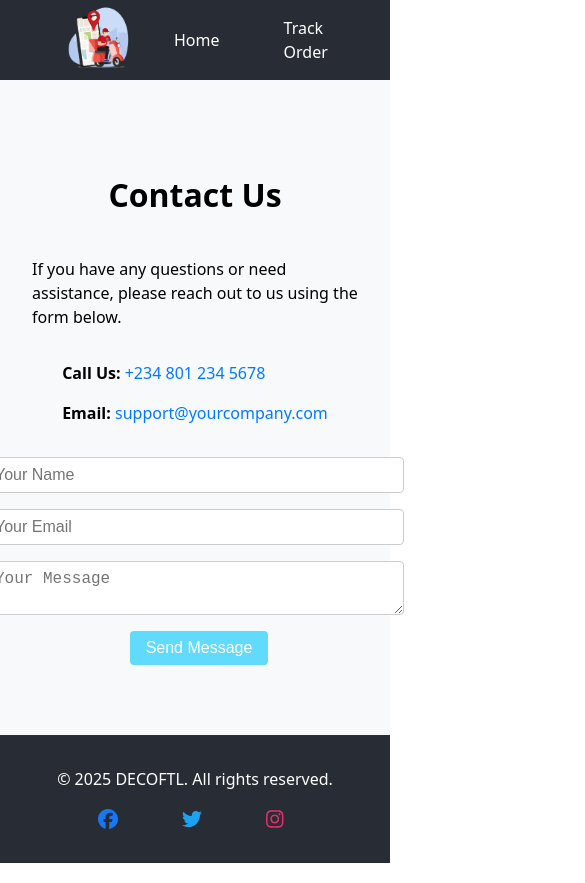
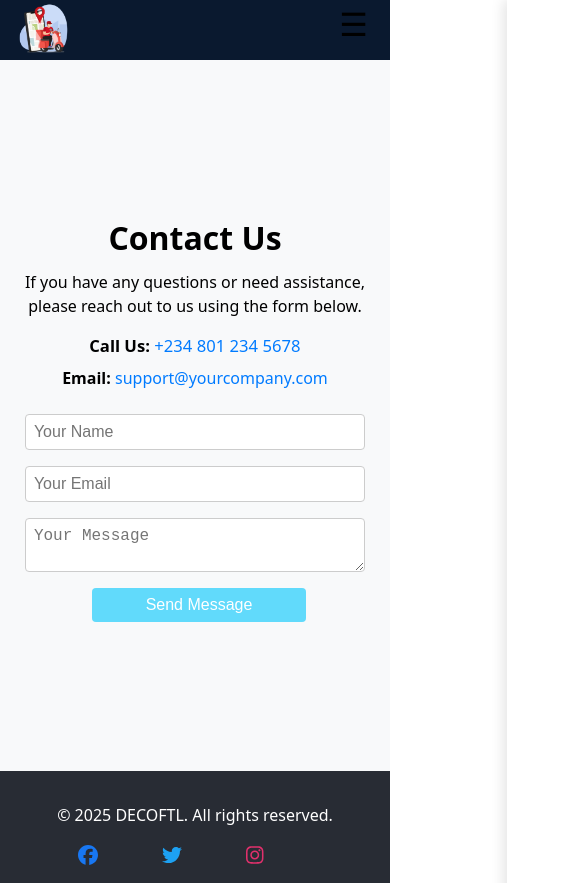
Before and after one commit to cloud9inepro/DECOFTL-LOGISTICS, a React (Vite) app in the folder DECOFTL/: page /Contact in a window 390 px wide. Shown: the whole page, 585 px wide, since content can reach past the window. Built offline with nearby package versions, Linux system fonts and the light colour scheme.

Commit message:
made it responsive for mobile

```diff
--- a/DECOFTL/src/App.tsx
+++ b/DECOFTL/src/App.tsx
@@ -81,6 +81,9 @@ function App() {
         </Routes>
       </AnimatePresence>
 
+
+
+
       <Footer />
     </>
   );
--- a/DECOFTL/src/components/Header.tsx
+++ b/DECOFTL/src/components/Header.tsx
@@ -1,24 +1,39 @@
 import React from 'react';
+import { useState } from 'react';
 import logo from '../assets/logo.png';
 import { Link } from 'react-router-dom';
 
 
 const Header = () => {
+    const [menuOpen, setMenuOpen] = useState(false);
   return (
     <header>
-      <div>
+
         <img src={logo} alt="LOGO" className='logo' />
-      </div>
+
       <nav>
         <ul>
-          <li><a href="/">Home</a></li>
-          <li><a href="">Track Order</a></li>
+         <li><Link to="/">Home</Link></li>
+          <li><Link to="/">Track</Link></li>
         <li><Link to="/contact">Contact</Link></li>
           <li><Link to="/login">Login</Link></li>
 
         </ul>
       </nav>
 
+           <button className="menu-toggle" onClick={() => setMenuOpen(!menuOpen)}>
+        ☰
+      </button>
+
+      <aside className={`mobile-menu ${menuOpen ? 'open' : ''}`}>
+        <ul>
+          <li><Link to="/" onClick={() => setMenuOpen(false)}>Home</Link></li>
+          <li><Link to="/" onClick={() => setMenuOpen(false)}>Track</Link></li>
+          <li><Link to="/contact" onClick={() => setMenuOpen(false)}>Contact</Link></li>
+          <li><Link to="/login" onClick={() => setMenuOpen(false)}>Login</Link></li>
+        </ul>
+      </aside>
+
     </header>
   );
 };
--- a/DECOFTL/src/index.css
+++ b/DECOFTL/src/index.css
@@ -27,7 +27,7 @@ body {
 
 
 .logo{
-  height: 70px;
+  height: 5rem;
   width: auto;
   margin-left: 4rem;
 }
@@ -36,7 +36,11 @@ header{
   flex-direction: row;
   align-items: center;
   justify-content: space-between;;
-  background-color: #282c34;
+ /* background-color: #282c34; */
+ background-color: #0A192F; /* Deep Navy */
+color: #FFFFFF;
+
+
   color: white;
     z-index: 1000;
     margin-left: calc(-50vw + 50%);
@@ -44,6 +48,12 @@ header{
   width: 100vw;
   position: relative;
   height: 80px;
+}
+.mobile-menu{
+  display: none;
+}
+.menu-toggle{
+  display: none;
 }
 nav ul{
   display: flex;
@@ -316,3 +326,164 @@ footer ul li a {
 footer ul li a:hover {
   color: #282c34;
 }
+
+
+
+
+
+/** * ---------------------------------Media Queries for Responsive Design------------------------------------------------------------------------------------------*/
+@media (max-width: 768px) {
+  header {
+    flex-direction: column;
+    align-items: center;
+    position: fixed;
+    height: 60px;
+  }
+  .logo {
+    position: fixed;
+    left: 1rem;
+    margin: 0;
+    height: 3.5rem;
+  }
+
+  /* Optional - Reset */
+ul {
+  list-style: none;
+  padding: 0;
+  margin: 0;
+}
+
+/* Toggle button (hamburger) */
+.menu-toggle {
+  position: fixed;
+  display: block;
+  top: 0.3rem;
+  right: 1rem;
+  font-size: 2rem;
+  background: transparent;
+  border: none;
+  z-index: 1100;
+  cursor: pointer;
+}
+
+/* Side menu */
+.mobile-menu {
+  display: block;
+  position: fixed;
+  top: 0;
+  right: -100%;
+  width: 70%;
+  height: 100vh;
+   background-color: rgba(255, 255, 255, 0.2); /* Semi-transparent white */
+  backdrop-filter: blur(10px); /* Blur effect */
+  -webkit-backdrop-filter: blur(10px); /* Safari support */
+  transition: right 0.3s ease-in-out;
+  z-index: 1000;
+  padding-top: 4rem;
+  box-shadow: -4px 0 12px rgba(0, 0, 0, 0.1);
+}
+
+.mobile-menu.open {
+  right: 0;
+}
+
+.mobile-menu ul li {
+  margin: 1.5rem;
+  text-align: center;
+}
+
+.mobile-menu ul li a {
+  text-decoration: none;
+  color: #333;
+  font-size: 1.2rem;
+}
+
+
+  nav ul {
+    flex-direction: column;
+    align-items: center;
+    display: none;
+  }
+
+  /*-----------main-----------*/
+  .main{
+    margin-top: 0;
+    height: auto;
+    padding: 2rem;
+    padding-top: 4rem;
+  }
+  .main-input {
+  width: 67%;
+}
+  .service {
+    flex-direction: column;
+
+  }
+  .service-card1 {
+    width: 100%;
+    max-width: 100%;
+  }
+
+  /** * Contact Form*/
+.contact {
+    margin-top: 0;
+    padding:  1rem;
+    padding-top: 5rem;
+    height: 80dvh;
+
+  }
+  .contact h1{
+    margin: 0;
+  }
+  .contact p{
+    margin: 0.5rem 0;
+    text-align: center;
+  }
+  .contact-form {
+    width: 30%;
+    max-width: 400px;
+  }
+  .contact-info {
+    text-align: center;
+  }
+  .contact-tel {
+    animation:bounce 2s infinite;
+  }
+  .contact-form button {
+    width: 200%;
+  }
+  /** * Login Form*/
+
+.login {
+    margin-top: 0;
+    padding:  1rem;
+    padding-top: 5rem;
+    height: 70dvh;
+
+  }
+  .login-form{
+    width: 30%;
+      max-width: 400px;
+  }
+
+/** Register Form*/
+.register {
+    margin-top: 0;
+    padding:  1rem;
+    padding-top: 5rem;
+    height: 70dvh;
+
+  }
+  .register-form{
+    width: 30%;
+      max-width: 400px;
+  }
+
+
+
+
+  footer {
+  margin-bottom: 0;
+
+}
+}
--- a/DECOFTL/src/pages/Contact.tsx
+++ b/DECOFTL/src/pages/Contact.tsx
@@ -13,7 +13,7 @@ const Contact =() => {
 
   {/* 📞 Direct Contact Info */}
   <div className="contact-info">
-    <p><strong>Call Us:</strong> <a href="tel:+2348012345678">+234 801 234 5678</a></p>
+    <p className='contact-tel'><strong>Call Us:</strong> <a  href="tel:+2348012345678">+234 801 234 5678</a></p>
     <p><strong>Email:</strong> <a href="mailto:support@yourcompany.com">support@yourcompany.com</a></p>
   </div>
 
--- a/DECOFTL/src/pages/Home.tsx
+++ b/DECOFTL/src/pages/Home.tsx
@@ -32,7 +32,7 @@ const Home = () => {
         <h1>Track Your Package</h1>
         <p>Enter your tracking number below...</p>
         <form>
-          <input type="text" placeholder="Tracking Number" />
+          <input type="text" className="main-input" placeholder="Tracking Number" />
           <button className='main-btn' type="submit">Track</button>
         </form>
         <h2 className='main-h2'>Available Services</h2>
--- a/DECOFTL/src/pages/Register.tsx
+++ b/DECOFTL/src/pages/Register.tsx
@@ -10,6 +10,7 @@ const Register = () => {
             <h1>Register</h1>
             <form className='register-form'>
             <input type="text" placeholder="Full Name" required />
+            <input type="number" placeholder='Number'  required/>
             <input type="email" placeholder="Email" required />
             <input type="password" placeholder="Password" required />
             <button className='main-btn' type="submit">Register</button>
```
